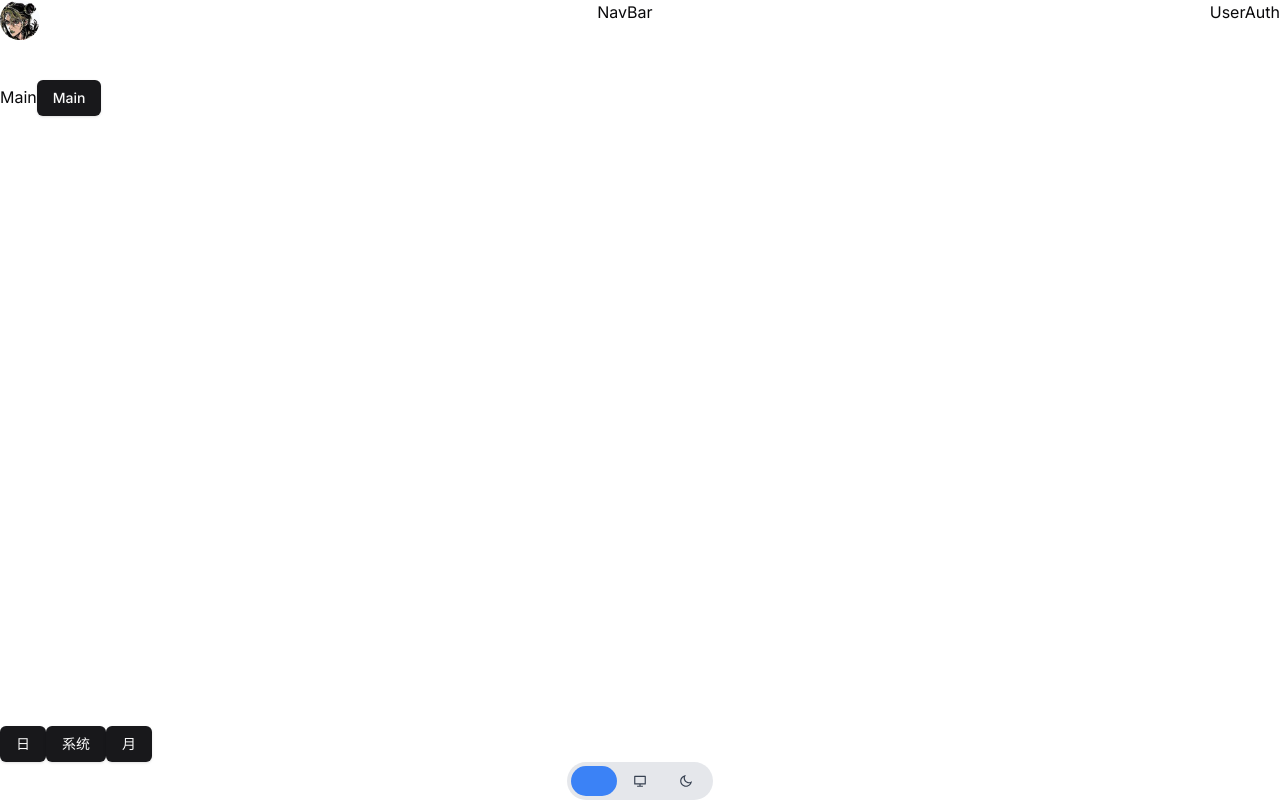
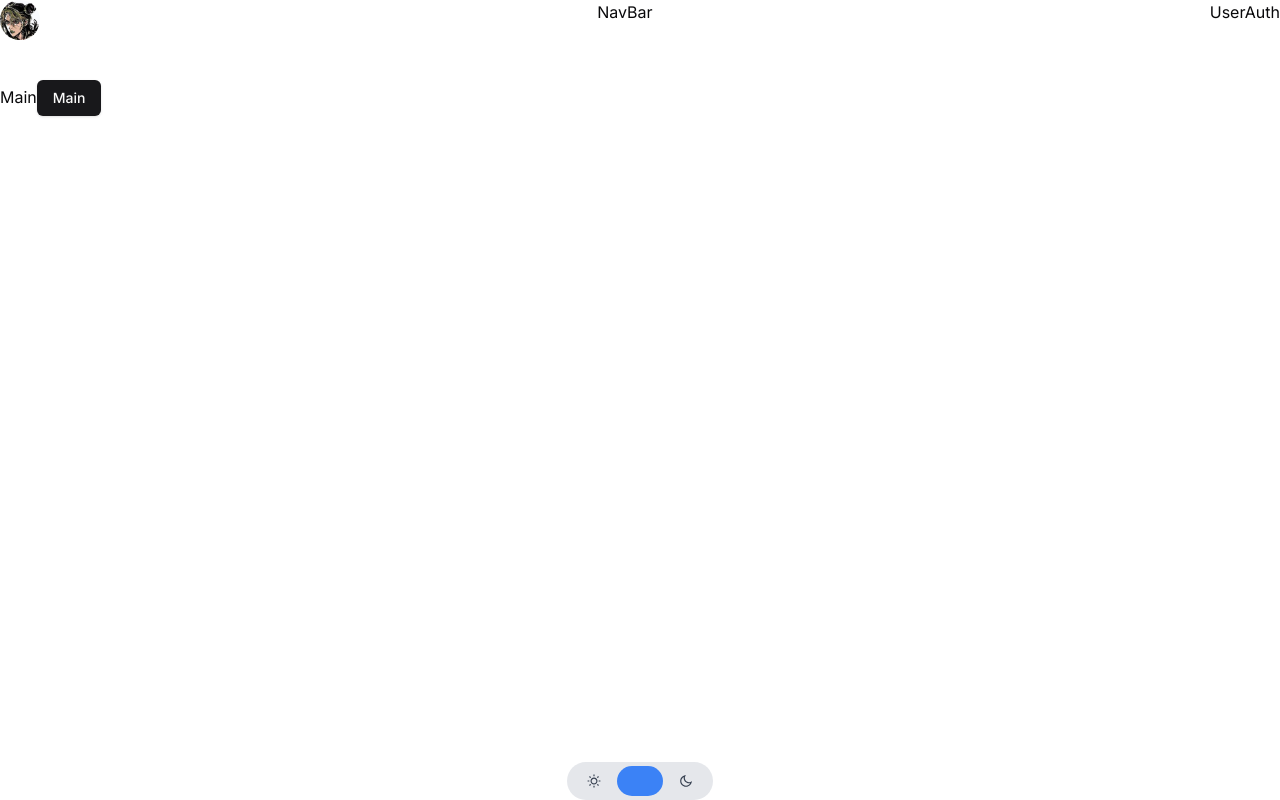
Before and after one commit to liwenka1/next-nest-blog, a Next.js app in the folder packages/web/: page / in a window 1280 px wide. Built offline with nearby package versions, Linux system fonts and the light colour scheme.

Commit message:
feat: 修改thememode相关逻辑

```diff
--- a/packages/admin/src/stores/index.ts
+++ b/packages/admin/src/stores/index.ts
@@ -1,5 +1,4 @@
-import { useGlobalStore } from './use-global-store'
 import { useSettingStore } from './use-setting-store'
 import { useUserInfoStore } from './use-userinfo-store'
 
-export { useGlobalStore, useSettingStore, useUserInfoStore }
+export { useSettingStore, useUserInfoStore }
--- a/packages/web/app/(main)/components/footer/components/mode-toggle.tsx
+++ b/packages/web/app/(main)/components/footer/components/mode-toggle.tsx
@@ -1,18 +1,25 @@
 'use client'
 
-import { useState } from 'react'
+import { useEffect } from 'react'
 import { motion } from 'framer-motion'
 import clsx from 'clsx'
+import { useTheme } from 'next-themes'
+import { useThemeModeStore } from '@/stores/use-theme-mode'
 
 interface ModeToggleProps {
   options: {
-    mode: string
+    mode: 'light' | 'system' | 'dark'
     icon: React.ReactNode
   }[]
 }
 
 const ModeToggle: React.FC<ModeToggleProps> = ({ options }) => {
-  const [selectedOption, setSelectedOption] = useState(options[0].mode)
+  const { setTheme } = useTheme()
+  const { themeMode, setThemeMode } = useThemeModeStore()
+
+  useEffect(() => {
+    setTheme(themeMode)
+  }, [themeMode, setTheme])
 
   return (
     <div className="flex rounded-full bg-gray-200 p-1">
@@ -21,13 +28,13 @@ const ModeToggle: React.FC<ModeToggleProps> = ({ options }) => {
           <button
             className={clsx(
               'px-4 py-2 text-sm font-medium transition-colors duration-200',
-              selectedOption === mode ? 'text-white' : 'text-gray-700'
+              themeMode === mode ? 'text-white' : 'text-gray-700'
             )}
-            onClick={() => setSelectedOption(mode)}
+            onClick={() => setThemeMode(mode)}
           >
             {icon}
           </button>
-          {selectedOption === mode && (
+          {themeMode === mode && (
             <motion.div
               className="absolute inset-0 z-10 rounded-full bg-blue-500"
               layoutId="highlight"
--- a/packages/web/app/(main)/components/footer/index.tsx
+++ b/packages/web/app/(main)/components/footer/index.tsx
@@ -1,23 +1,19 @@
 import { RiSunLine, RiComputerLine, RiMoonLine } from 'react-icons/ri'
 
-import { Button } from '@/components/ui/button'
 import { ModeToggle } from './components'
 
 const Footer = () => {
-  const options = [
-    {
-      mode: 'light',
-      icon: <RiSunLine />
-    },
+  const options: {
+    mode: 'light' | 'system' | 'dark'
+    icon: React.ReactNode
+  }[] = [
+    { mode: 'light', icon: <RiSunLine /> },
     { mode: 'system', icon: <RiComputerLine /> },
     { mode: 'dark', icon: <RiMoonLine /> }
   ]
 
   return (
     <footer>
-      <Button>日</Button>
-      <Button>系统</Button>
-      <Button>月</Button>
       <div className="flex items-center justify-center">
         <ModeToggle options={options} />
       </div>
--- /dev/null
+++ b/packages/web/stores/use-theme-mode.ts
@@ -0,0 +1,19 @@
+import { create } from 'zustand'
+import { persist } from 'zustand/middleware'
+
+interface ThemeModeStore {
+  themeMode: 'light' | 'system' | 'dark'
+  setThemeMode: (themeMode: ThemeModeStore['themeMode']) => void
+}
+
+export const useThemeModeStore = create<ThemeModeStore>()(
+  persist(
+    (set) => ({
+      themeMode: 'system',
+      setThemeMode: (themeMode) => set({ themeMode })
+    }),
+    {
+      name: 'mode'
+    }
+  )
+)
```
Also changed, not shown: packages/admin/src/stores/use-global-store.ts (deleted, +0 -25 lines).
